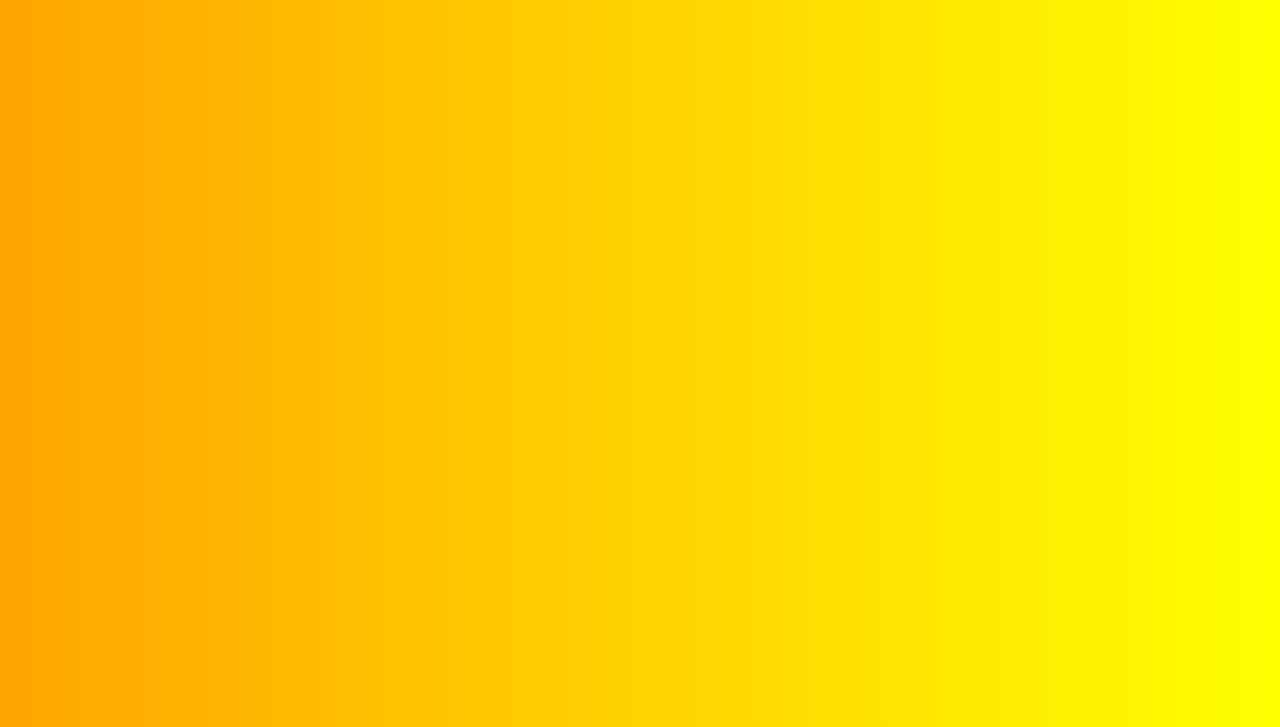
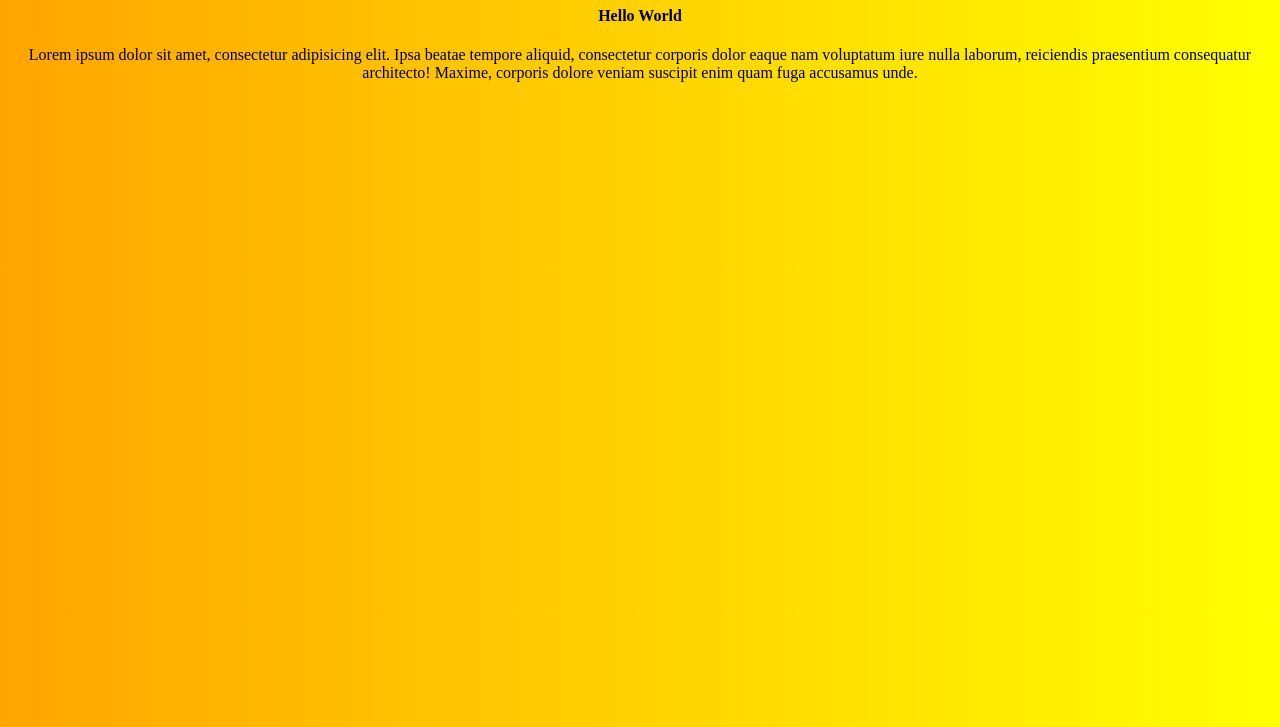
Before and after one commit to syakabgsx-hub/syaka-repo-test-4, a plain HTML site: page index.html in a window 1280 px wide. Shown: the part 73-800 px from the top of the page. Drawn offline with Linux system fonts and the light colour scheme.

Commit message:
menambahkan fitur baru pada index.html di branch master

```diff
--- a/index.html
+++ b/index.html
@@ -9,5 +9,13 @@
     </head>
     <body>
         <h1>Hello World</h1>
+        <h4>Hello World</h4>
+        <p>
+            Lorem ipsum dolor sit amet, consectetur adipisicing elit. Ipsa
+            beatae tempore aliquid, consectetur corporis dolor eaque nam
+            voluptatum iure nulla laborum, reiciendis praesentium consequatur
+            architecto! Maxime, corporis dolore veniam suscipit enim quam fuga
+            accusamus unde.
+        </p>
     </body>
 </html>
```
